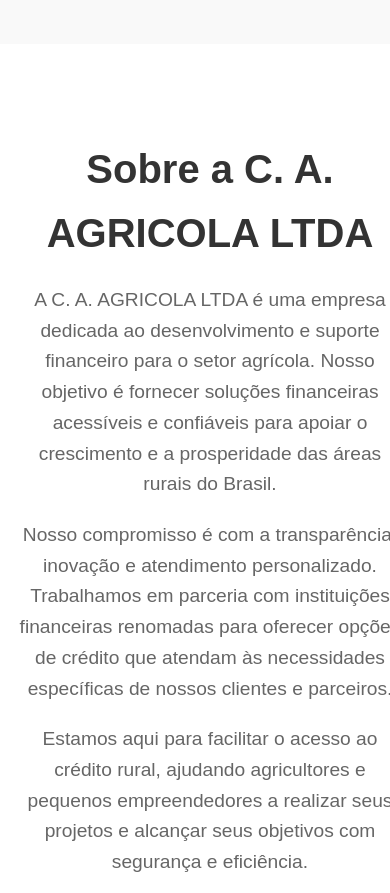
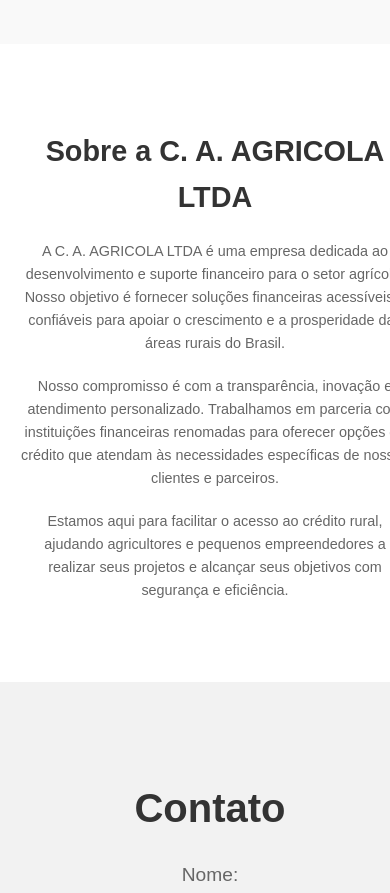
Before and after one commit to LeviJJesus/loan-simulation, a website: page public/index.html in a window 390 px wide. Shown: the part 4860-5753 px from the top of the page. Drawn offline with Linux system fonts and the light colour scheme.

Commit message:
Respondividade para a seção about

```diff
--- a/public/css/about/about.css
+++ b/public/css/about/about.css
@@ -18,6 +18,7 @@
     max-width: 800px;
     margin: 0 auto;
     text-align: center;
+    padding: 0 var(--padding); /* Adiciona padding lateral para garantir que o conteúdo não fique muito colado às bordas */
 }
 
 .about h2 {
@@ -32,3 +33,28 @@
     color: #666;
     margin-bottom: 20px;
 }
+
+/* Responsividade */
+@media (max-width: 768px) {
+    .about h2 {
+        font-size: 2rem; /* Reduz o tamanho da fonte para cabeçalhos em dispositivos menores */
+    }
+
+    .about p {
+        font-size: 1rem; /* Ajusta o tamanho da fonte para o texto em dispositivos menores */
+    }
+
+    .about .container {
+        padding: 0 var(--padding); /* Adiciona padding lateral para maior conforto */
+    }
+}
+
+@media (max-width: 480px) {
+    .about h2 {
+        font-size: 1.8rem; /* Ajusta ainda mais o tamanho da fonte para cabeçalhos em dispositivos muito pequenos */
+    }
+
+    .about p {
+        font-size: 0.9rem; /* Ajusta ainda mais o tamanho da fonte para o texto em dispositivos muito pequenos */
+    }
+}
```
